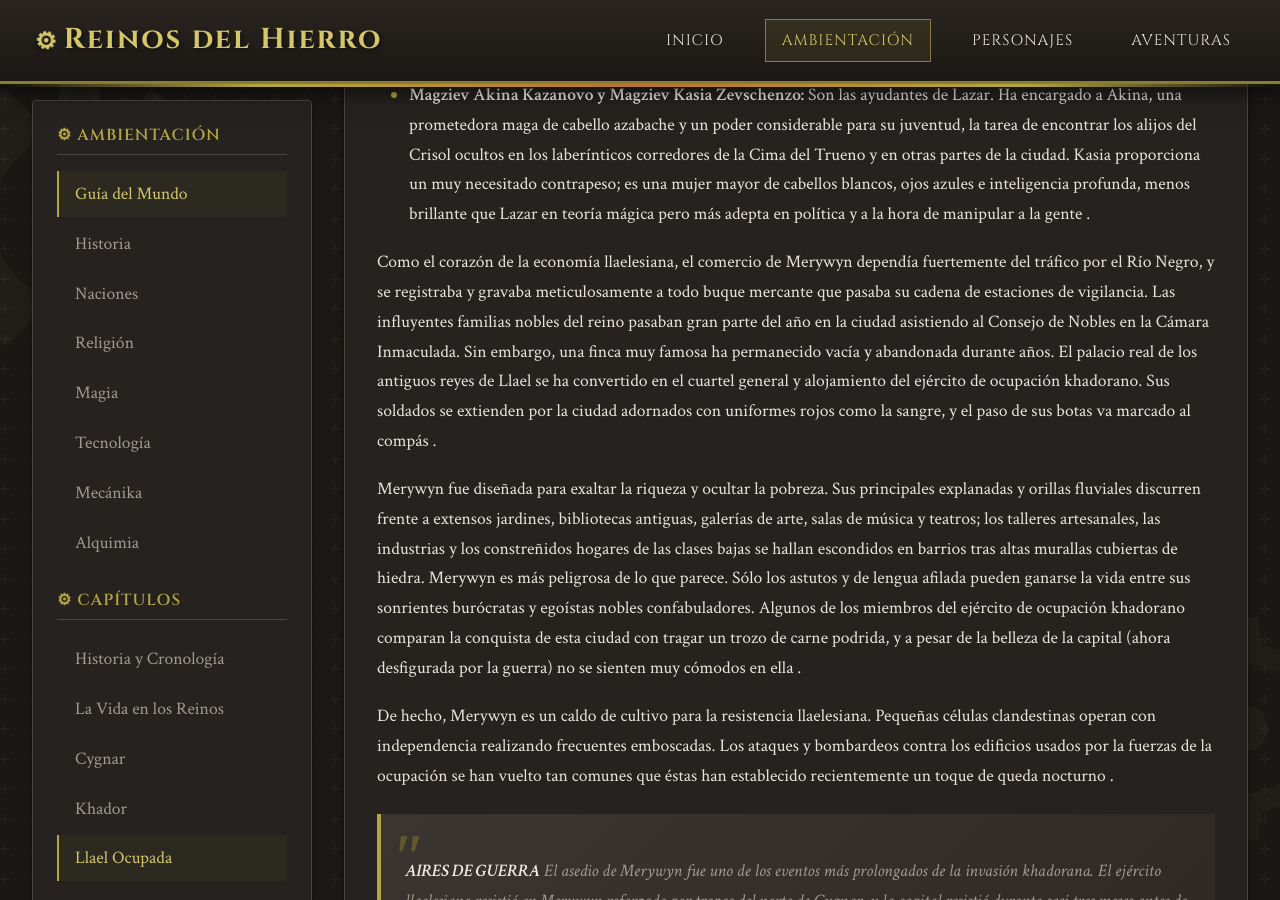
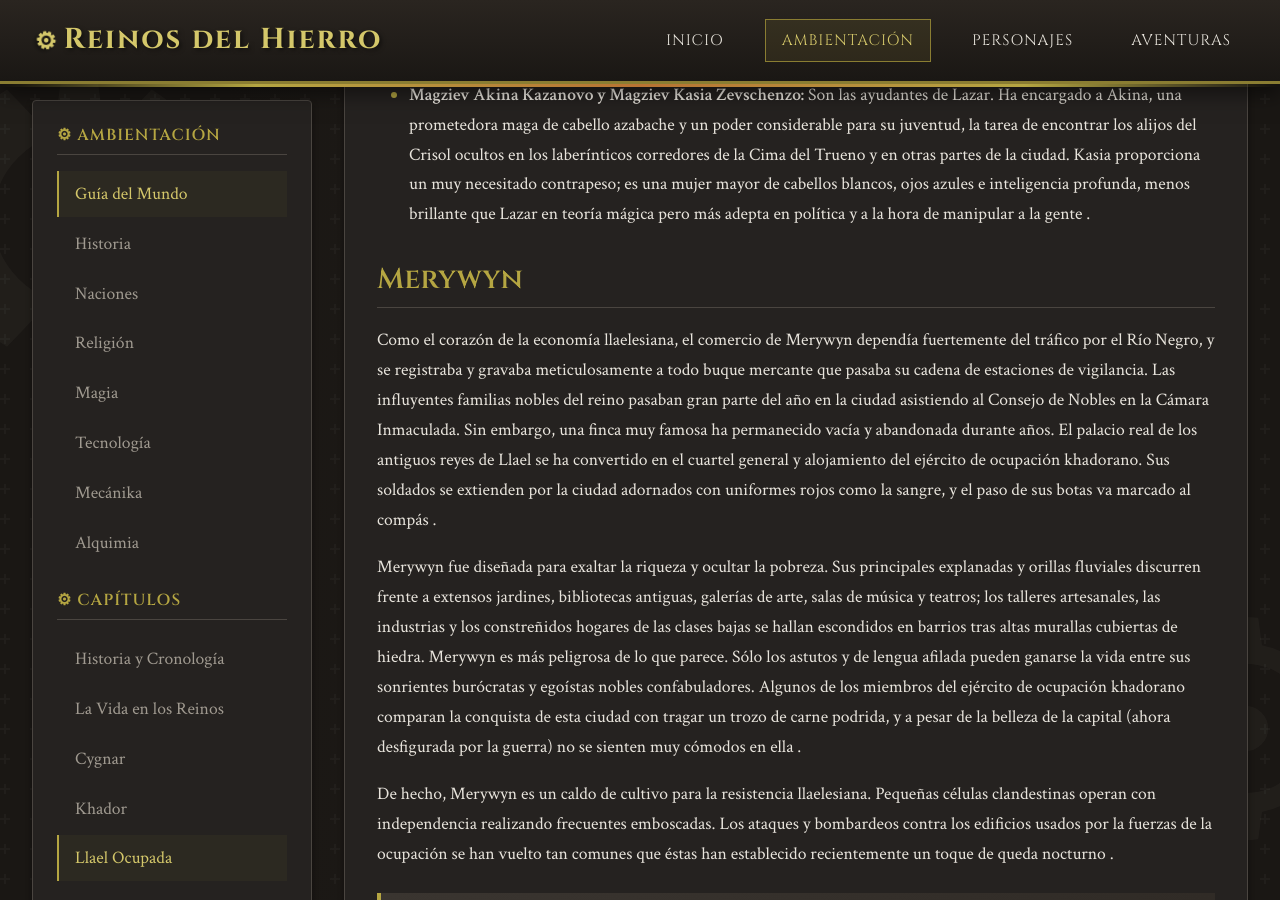
Before and after one commit to LudoBermejoES/reinos_del_hierro, a Jekyll site: the page built from docs/guia-del-mundo/capitulo-05.md, in a window 1280 px wide and 900 px high, scrolled down 27656 px. Built offline with Jekyll 4.4.1, drawn with Linux system fonts in a browser that asks for light colours; our own code applies the rules of GitHub Pages for plain Markdown files.

Commit message:
Añadir encabezado faltante para sección Merywyn
- Añadir ## Merywyn antes del texto de la ciudad
- El contenido de Merywyn estaba sin encabezado propio

🤖 Generated with [Claude Code](https://claude.com/claude-code)

Co-Authored-By: Claude Opus 4.5 <noreply@anthropic.com>

```diff
--- a/docs/guia-del-mundo/capitulo-05.md
+++ b/docs/guia-del-mundo/capitulo-05.md
@@ -404,6 +404,8 @@ Muchos de los edificios de Leryn se conservan como museos vivientes de una era m
 
 * **Magziev Akina Kazanovo y Magziev Kasia Zevschenzo:** Son las ayudantes de Lazar. Ha encargado a Akina, una prometedora maga de cabello azabache y un poder considerable para su juventud, la tarea de encontrar los alijos del Crisol ocultos en los laberínticos corredores de la Cima del Trueno y en otras partes de la ciudad. Kasia proporciona un muy necesitado contrapeso; es una mujer mayor de cabellos blancos, ojos azules e inteligencia profunda, menos brillante que Lazar en teoría mágica pero más adepta en política y a la hora de manipular a la gente .
 
+## Merywyn
+
 Como el corazón de la economía llaelesiana, el comercio de Merywyn dependía fuertemente del tráfico por el Río Negro, y se registraba y gravaba meticulosamente a todo buque mercante que pasaba su cadena de estaciones de vigilancia. Las influyentes familias nobles del reino pasaban gran parte del año en la ciudad asistiendo al Consejo de Nobles en la Cámara Inmaculada. Sin embargo, una finca muy famosa ha permanecido vacía y abandonada durante años. El palacio real de los antiguos reyes de Llael se ha convertido en el cuartel general y alojamiento del ejército de ocupación khadorano. Sus soldados se extienden por la ciudad adornados con uniformes rojos como la sangre, y el paso de sus botas va marcado al compás .
 
 Merywyn fue diseñada para exaltar la riqueza y ocultar la pobreza. Sus principales explanadas y orillas fluviales discurren frente a extensos jardines, bibliotecas antiguas, galerías de arte, salas de música y teatros; los talleres artesanales, las industrias y los constreñidos hogares de las clases bajas se hallan escondidos en barrios tras altas murallas cubiertas de hiedra. Merywyn es más peligrosa de lo que parece. Sólo los astutos y de lengua afilada pueden ganarse la vida entre sus sonrientes burócratas y egoístas nobles confabuladores. Algunos de los miembros del ejército de ocupación khadorano comparan la conquista de esta ciudad con tragar un trozo de carne podrida, y a pesar de la belleza de la capital (ahora desfigurada por la guerra) no se sienten muy cómodos en ella .
```
